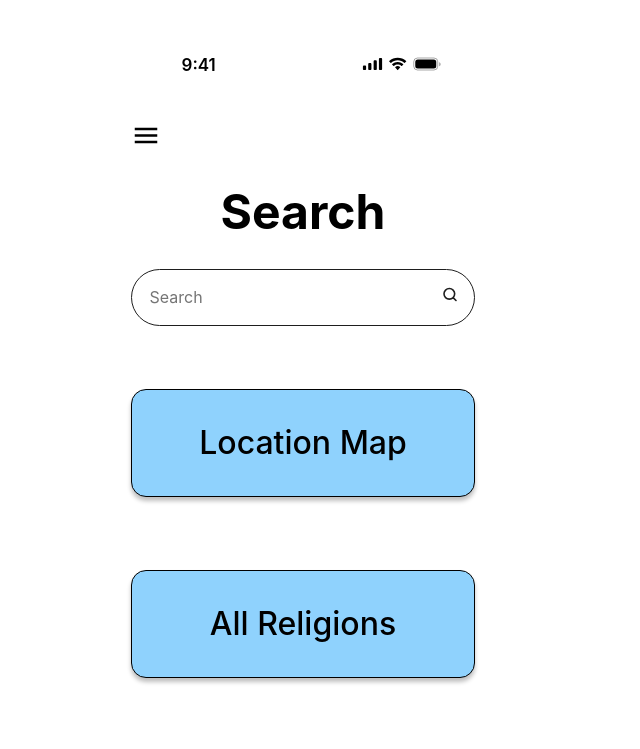
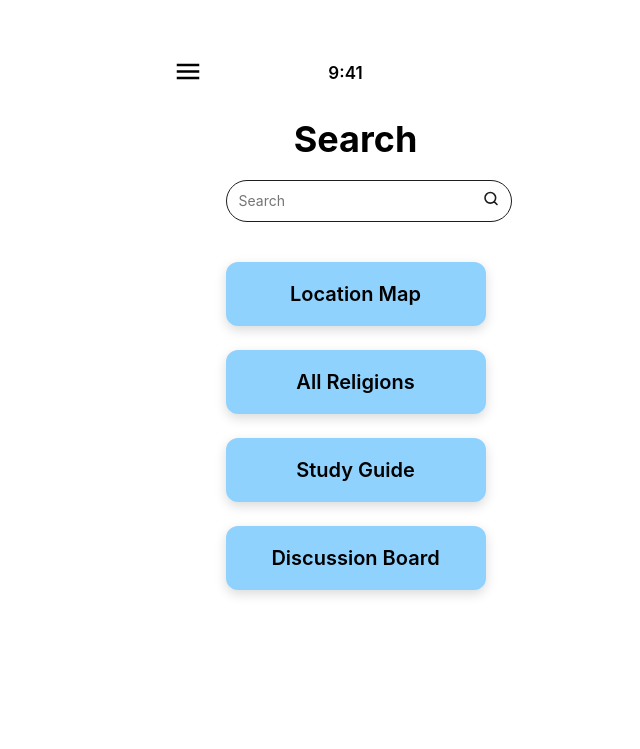
Before and after one commit to fitzkai/ScrumGroup, a React (Vite) app in the folder frontend/: page /input-design in a window 1280 px wide. Shown: the top 749 px of the page, without its empty margins (337-977 px from the left). Built offline with nearby package versions, Linux system fonts and the light colour scheme.

Commit message:
Made changes to Input Design and Module css

```diff
--- a/frontend/src/components/InputDesign.module.css
+++ b/frontend/src/components/InputDesign.module.css
@@ -1,241 +1,45 @@
-.div {
-  min-height: screen;
+/* Container holding the search interface */
+.container {
+  min-height: 100vh;
   background-color: #ffffff;
   flex-direction: column;
-  width: 100%;
-  display: flex;
-}
-.div2 {
-  background-color: #fff;
-  align-items: flex-start;
-  width: 100%;
-  height: 50px;
-  padding-top: 21px;
-  display: flex;
-}
-.div3 {
-  justify-content: space-between;
-  align-items: center;
-  width: 100%;
-  padding-left: 16px;
-  padding-right: 16px;
-  display: flex;
-}
-.div4 {
-  color: #000;
-  gap: 10px;
-  font-family: Roboto;
-  font-size: 17px;
-}
-.div5 {
-  width: 124px;
-  height: 10px;
-}
-.div6 {
-  width: 90%;
-  max-width: 400px;
-  padding: 20px;
-}
-.div7 {
-  align-items: center;
-  gap: 12px;
-  margin-top: 26px;
-  display: flex;
-}
-.div8 {
-  color: #000;
-  margin-top: 24px;
-  font-family: Roboto;
-  font-size: 48px;
-}
-.div9 {
-  background-color: #ece6f0; /* Light grayish-purple */
-  border-radius: 28px;
-  align-items: center;
-  gap: 4px;
-  width: 100%;
-  height: 56px;
-  margin-top: 24px;
-  display: flex;
-  padding: 5px 10px; /* Add padding for spacing */
-}
-.search-input {
-  background-color: #ece6f0; /* Same as the pill background */
-  color: black; /* Ensure text is readable */
-  border: none; /* Remove default border */
-  outline: none; /* Remove focus outline */
-  flex: 1;
-  font-family: Roboto;
-  font-size: 16px;
-  padding: 10px;
-  border-radius: 20px; /* Softens edges inside the pill */
-}
-.div10 {
-  flex: 1;
-  align-items: center;
-  gap: 4px;
-  padding: 4px;
-  display: flex;
-}
-.div11 {
-  justify-content: center;
-  align-items: center;
-  width: 48px;
-  height: 48px;
-  display: flex;
-}
-.div12 {
-  border-radius: 100px;
-  justify-content: center;
-  align-items: center;
-  display: flex;
-}
-.div13 {
-  color: #49454f;
-  flex: 1;
-  font-family: Roboto;
-  font-size: 16px;
-}
-.div14 {
-  justify-content: flex-end;
-  align-items: center;
-  display: flex;
-}
-.div15 {
-  justify-content: center;
-  align-items: center;
-  width: 48px;
-  height: 48px;
-  display: flex;
-}
-.div16 {
-  border-radius: 100px;
-  justify-content: center;
-  align-items: center;
-  display: flex;
-}
-.div17 {
-  flex-direction: column;
-  gap: 24px;
-  margin-top: 24px;
-  display: flex;
-}
-.div18,
-.div19,
-.div20 {
-  background-color: #add8e6; /* Light blue */
-  color: black; /* Ensure readable text */
-  border-width: 1px;
-  border-color: #000;
-  border-radius: 15px;
-  width: 100%;
-  height: 108px;
-  margin-top: 24px;
-  font-family: Roboto;
-  font-size: 32px;
-  text-align: center;
+  width: 125%;
   display: flex;
   align-items: center;
-  justify-content: center;
+  padding: 1rem;
 }
 
-.div21 {
-  justify-content: center;
-  align-items: center;
-  height: 34px;
-  margin-top: auto;
-  display: flex;
-}
-.div22 {
-  background-color: #000;
-  border-radius: 100px;
-  width: 144px;
-  height: 5px;
-}
-
-.category-card {
-  background-color: white; /* Set explicit background */
-  color: black; /* Ensure text is readable */
-  padding: 12px;
-  border-radius: 10px;
-  text-align: center;
-  font-weight: bold;
-  box-shadow: 0 2px 5px rgba(0, 0, 0, 0.2); /* Optional shadow */
-}
-
-.container {
-  min-height: screen;
-  background-color: white;
-  flex-direction: column;
-  width: 100%;
-  display: flex;
-}
-.statusBar {
-  flex: shrink;
-  background-color: white;
-  width: auto;
-  padding-left: 50px;
-  padding-top: 21px;
-}
-.statusBarContent {
-  justify-content: space-between;
-  align-items: center;
-  padding-left: 16px;
-  padding-right: 16px;
-  display: flex;
-}
-.time {
+/* Title style to match map page */
+.title {
   color: #000;
+  margin-top: 20px;
+  margin-bottom: 20px;
   font-family:
     SF Pro,
     -apple-system,
     Roboto,
     Helvetica,
     sans-serif;
-  font-size: 17px;
-  font-weight: 590;
-  line-height: 22px;
+  font-size: 36px;
+  font-weight: 700;
+  text-align: center;
 }
-.statusIcons {
-  align-items: center;
-  gap: 7px;
-  display: flex;
-}
-.mainContent {
-  flex-direction: column;
-  flex: 1;
-  padding-left: 15px;
-  padding-right: 15px;
-  display: flex;
-}
-.headerSection {
-  align-items: center;
-  margin-top: 43px;
-  display: flex;
-}
-.title {
-  color: #000;
-  margin-top: 30px;
-  margin-bottom: 30px;
-  font-family:
-    SF Pro,
-    -apple-system,
-    Roboto,
-    Helvetica,
-    sans-seriff;
-  font-size: 48px;
-}
+
+/* Thinner search input layout */
 .searchInputContainer {
   background-color: #fff;
   border: 1px solid #1e1e1e;
   border-radius: 9999px;
   align-items: center;
-  width: auto;
-  height: 55px;
-  padding-left: 16px;
-  padding-right: 16px;
+  width: 100%;
+  max-width: 600px;
+  height: 40px; /* reduced from 55px */
+  padding: 0 12px; /* tighter padding */
   display: flex;
+  margin-bottom: 20px;
 }
+
+/* Thinner input field */
 .searchInput {
   color: #1e1e1e;
   background-color: transparent;
@@ -246,34 +50,52 @@
     Roboto,
     Helvetica,
     sans-serif;
-  font-size: 16px;
+  font-size: 14px; /* slightly smaller text */
   border: none;
   outline: none;
+  padding: 4px 0;
 }
+
+/* Container for the navigation buttons */
 .optionsContainer {
+  display: flex;
   flex-direction: column;
-  gap: 73px;
-  margin-top: 63px;
-  display: flex;
+  gap: 24px;
+  margin-top: 40px;
+  width: 100%;
+  max-width: 600px; /* widened */
 }
+
+/* Individual button styling */
 .optionButton {
   color: #000;
   background-color: #8fd2fd;
-  border: 1px solid #000;
-  border-radius: 15px;
+  border: none;
+  border-radius: 12px;
   width: 100%;
-  height: 108px;
+  height: 64px;
   font-family:
     SF Pro,
     -apple-system,
     Roboto,
     Helvetica,
     sans-serif;
-  font-size: 32px;
-  box-shadow: 0 4px 4px rgba(0, 0, 0, 0.25);
+  font-size: 20px;
+  font-weight: 600;
+  box-shadow: 0 4px 12px rgba(0, 0, 0, 0.15);
   cursor: pointer;
   text-align: center;
+  transition:
+    transform 0.2s ease,
+    box-shadow 0.2s ease;
 }
+
+.optionButton:hover {
+  transform: translateY(-2px);
+  box-shadow: 0 6px 16px rgba(0, 0, 0, 0.2);
+}
+
+/* Bottom indicator */
 .bottomIndicatorContainer {
   justify-content: center;
   align-items: center;
@@ -282,10 +104,61 @@
   margin-bottom: 8px;
   display: flex;
 }
+
 .bottomIndicator {
   background-color: #000;
   border-radius: 100px;
   width: 144px;
   height: 5px;
 }
-2: 45 InputDesign.module.css;
+
+.statusBar {
+  width: 100%;
+  background-color: white;
+  padding: 8px 16px;
+}
+
+.statusBarContent {
+  display: flex;
+  align-items: center;
+  justify-content: space-between;
+}
+
+.statusIcons {
+  display: flex;
+  align-items: center;
+}
+
+.leftItem,
+.centerItem,
+.rightItem {
+  flex: 1;
+  display: flex;
+  align-items: center;
+  justify-content: center;
+}
+
+.leftItem {
+  justify-content: flex-start;
+}
+
+.rightItem {
+  justify-content: flex-end;
+}
+
+.time {
+  font-family:
+    SF Pro,
+    -apple-system,
+    Roboto,
+    Helvetica,
+    sans-serif;
+  font-size: 17px;
+  font-weight: 590;
+  color: #000;
+}
+
+.statusIcon {
+  height: 14px;
+  width: auto;
+}
--- a/frontend/src/components/InputDesign.tsx
+++ b/frontend/src/components/InputDesign.tsx
@@ -8,58 +8,29 @@ const StatusBar = () => {
   return (
     <header className={styles.statusBar}>
       <div className={styles.statusBarContent}>
+        <div className={styles.leftItem}>
+          <MenuButton />
+        </div>
+        <div className={styles.centerItem}>
           <time className={styles.time}>9:41</time>
-        <div className={styles.statusIcons}>
-          <div>
+        </div>
+        <div className={styles.rightItem}>
           <svg
             width="135"
             height="14"
             viewBox="0 0 135 14"
             fill="none"
             xmlns="http://www.w3.org/2000/svg"
-              className="h-[14px]"
+            className={styles.statusIcon}
           >
-              <path
-                fillRule="evenodd"
-                clipRule="evenodd"
-                d="M43.1152 2.03302C43.1152 1.39997 42.6376 0.886791 42.0485 0.886791H40.9818C40.3927 0.886791 39.9152 1.39997 39.9152 2.03302V11.967C39.9152 12.6 40.3927 13.1132 40.9818 13.1132H42.0485C42.6376 13.1132 43.1152 12.6 43.1152 11.967V2.03302ZM35.681 3.33207H36.7477C37.3368 3.33207 37.8144 3.85757 37.8144 4.50581V11.9395C37.8144 12.5877 37.3368 13.1132 36.7477 13.1132H35.681C35.0919 13.1132 34.6144 12.5877 34.6144 11.9395V4.50581C34.6144 3.85757 35.0919 3.33207 35.681 3.33207ZM31.3493 5.98112H30.2826C29.6935 5.98112 29.2159 6.51331 29.2159 7.1698V11.9245C29.2159 12.581 29.6935 13.1132 30.2826 13.1132H31.3493C31.9384 13.1132 32.4159 12.581 32.4159 11.9245V7.1698C32.4159 6.51331 31.9384 5.98112 31.3493 5.98112ZM26.0485 8.42641H24.9818C24.3927 8.42641 23.9152 8.951 23.9152 9.59811V11.9415C23.9152 12.5886 24.3927 13.1132 24.9818 13.1132H26.0485C26.6376 13.1132 27.1152 12.5886 27.1152 11.9415V9.59811C27.1152 8.951 26.6376 8.42641 26.0485 8.42641Z"
-                fill="black"
-              ></path>
-              <path
-                fillRule="evenodd"
-                clipRule="evenodd"
-                d="M58.6864 3.30213C61.1736 3.30223 63.5656 4.22432 65.3681 5.8778C65.5038 6.00545 65.7208 6.00384 65.8544 5.87419L67.1519 4.61072C67.2196 4.54496 67.2574 4.45588 67.2568 4.3632C67.2562 4.27052 67.2174 4.18187 67.1489 4.11688C62.4179 -0.257833 54.9542 -0.257833 50.2232 4.11688C50.1547 4.18183 50.1158 4.27044 50.1152 4.36313C50.1145 4.45581 50.1522 4.54491 50.2198 4.61072L51.5177 5.87419C51.6513 6.00404 51.8684 6.00565 52.0041 5.8778C53.8068 4.22421 56.1991 3.30212 58.6864 3.30213ZM58.6831 7.5224C60.0404 7.52232 61.3493 8.03406 62.3554 8.95819C62.4915 9.08934 62.7059 9.0865 62.8385 8.95178L64.1258 7.63247C64.1936 7.56327 64.2312 7.46939 64.2302 7.37184C64.2292 7.27429 64.1898 7.18121 64.1206 7.11342C61.0568 4.22257 56.312 4.22257 53.2482 7.11342C53.179 7.18121 53.1395 7.27434 53.1386 7.37192C53.1377 7.4695 53.1754 7.56337 53.2434 7.63247L54.5303 8.95178C54.6629 9.0865 54.8773 9.08934 55.0134 8.95819C56.0188 8.03467 57.3267 7.52297 58.6831 7.5224ZM61.2075 10.316C61.2094 10.4213 61.1724 10.5229 61.1051 10.5967L58.9284 13.0514C58.8646 13.1236 58.7776 13.1642 58.6868 13.1642C58.5961 13.1642 58.5091 13.1236 58.4453 13.0514L56.2682 10.5967C56.201 10.5228 56.164 10.4212 56.166 10.3159C56.168 10.2105 56.2088 10.1108 56.2788 10.0401C57.6689 8.72625 59.7048 8.72625 61.0949 10.0401C61.1648 10.1108 61.2056 10.2106 61.2075 10.316Z"
-                fill="black"
-              ></path>
-              <rect
-                opacity="0.35"
-                x="74.7568"
-                y="1"
-                width="24"
-                height="12"
-                rx="3.8"
-                stroke="black"
-              ></rect>
-              <path
-                opacity="0.4"
-                d="M100.257 5.28113V9.3566C101.062 9.01143 101.585 8.20847 101.585 7.31886C101.585 6.42926 101.062 5.6263 100.257 5.28113Z"
-                fill="black"
-              ></path>
-              <rect
-                x="76.2568"
-                y="2.5"
-                width="21"
-                height="9"
-                rx="2.5"
-                fill="black"
-              ></rect>
+            {/* Your full SVG icon remains here */}
           </svg>
-          </div>
         </div>
       </div>
     </header>
   );
 };
+
 // MenuButton component for the hamburger menu
 const MenuButton = () => {
   return (
@@ -176,9 +147,6 @@ function InputDesign() {
     <main className={styles.container}>
       <StatusBar />
       <section className={styles.mainContent}>
-        <div className={styles.headerSection}>
-          <MenuButton />
-        </div>
         <h1 className={styles.title}>Search</h1>
         <SearchInput />
         <SearchOptions />
--- /dev/null
+++ b/package.json
@@ -0,0 +1,6 @@
+{
+  "dependencies": {
+    "bootstrap": "^5.3.3",
+    "react-player": "^2.16.0"
+  }
+}
```
Also changed, not shown: 1 other file (tests, documents, lock files or other folders). Lines whose indentation alone changed are shown as unchanged.
